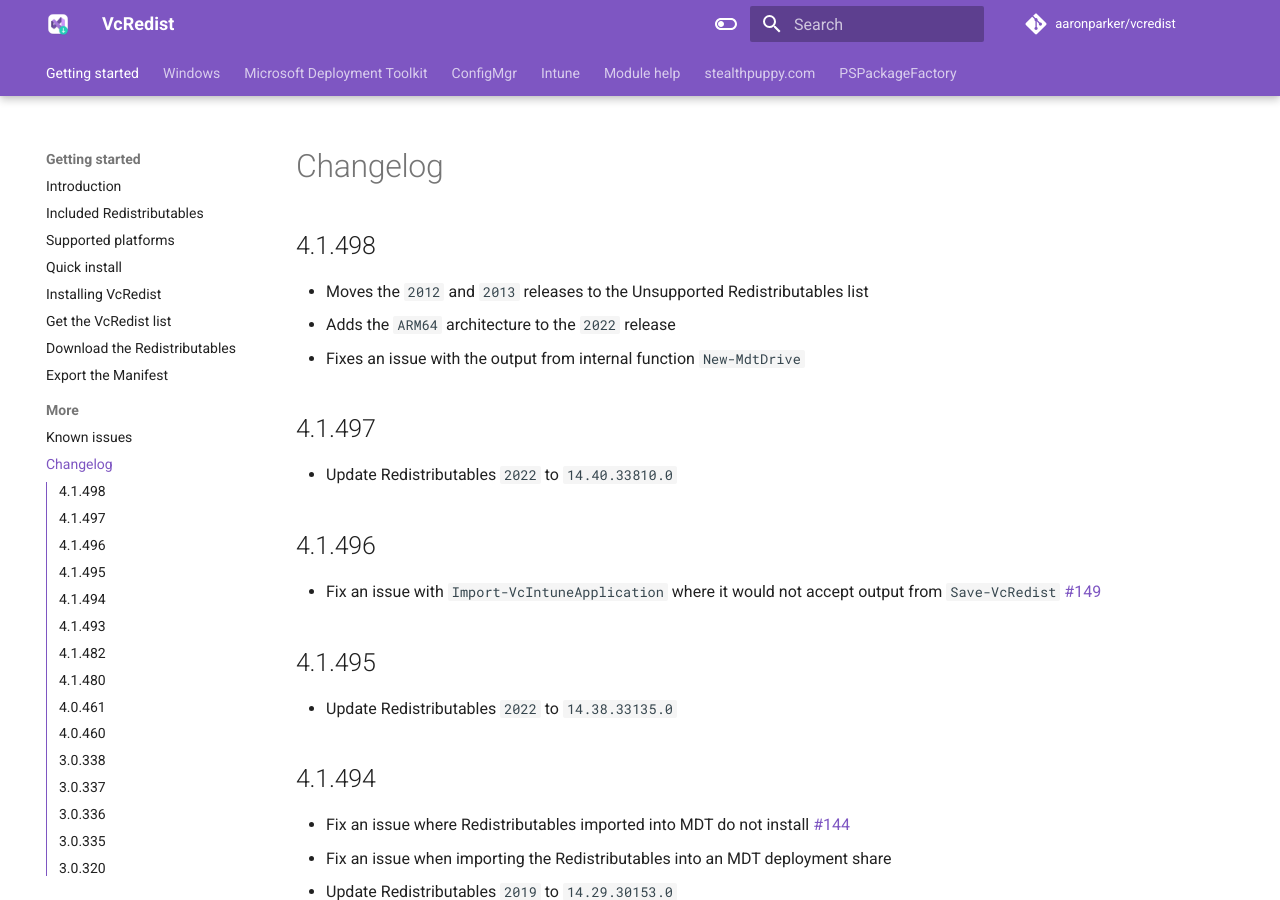
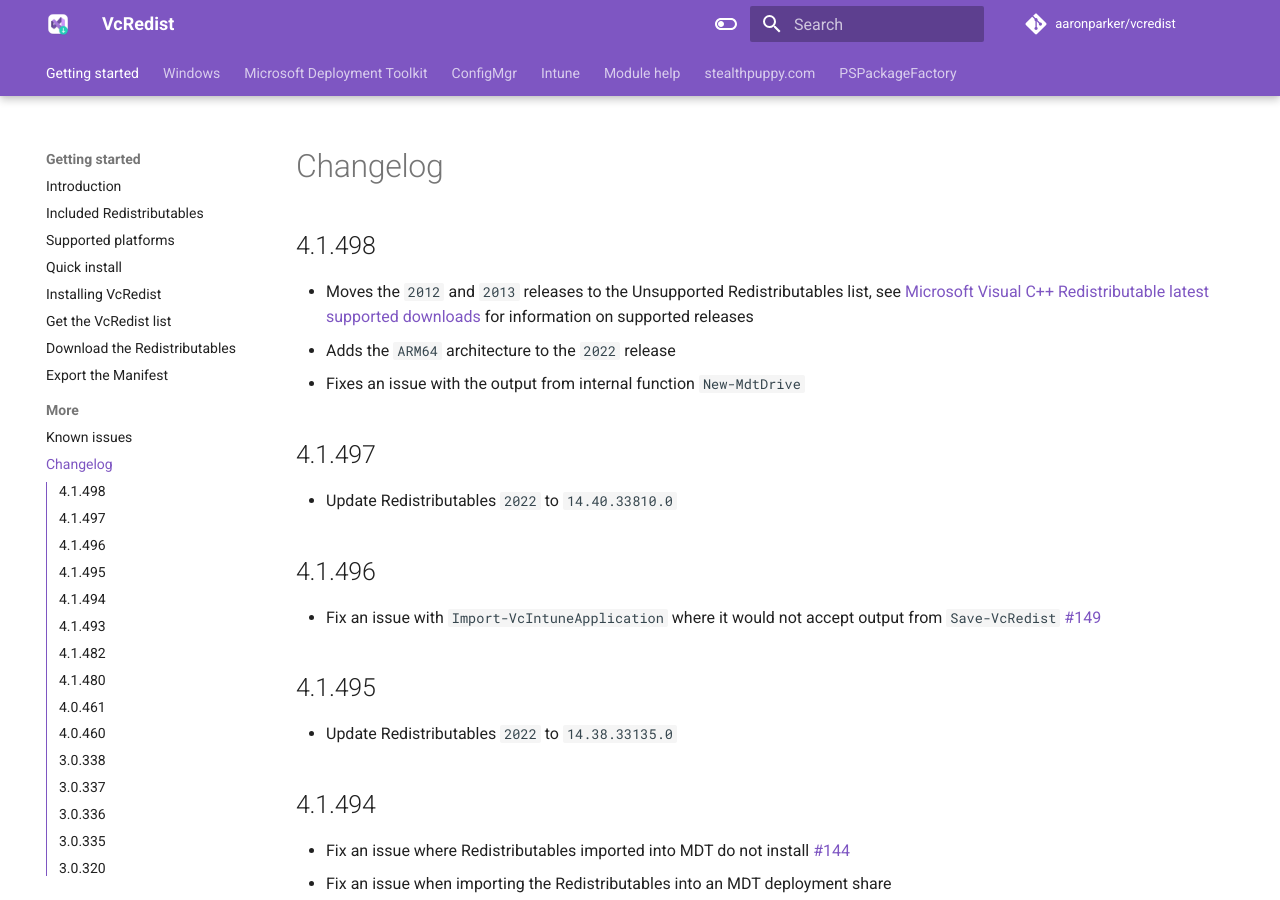
Before and after one commit to aaronparker/vcredist, an MkDocs documentation site: the page built from docs/changelog.md, in a window 1280 px wide and 900 px high. Built offline with MkDocs 1.6.1 and Material for MkDocs 9.7.7, drawn with Linux system fonts in a browser that asks for light colours; comment, search, counter and statistics services are not loaded.

Commit message:
Update changelog.md

```diff
--- a/docs/changelog.md
+++ b/docs/changelog.md
@@ -2,7 +2,7 @@
 
 ## 4.1.498
 
-* Moves the `2012` and `2013` releases to the Unsupported Redistributables list
+* Moves the `2012` and `2013` releases to the Unsupported Redistributables list, see [Microsoft Visual C++ Redistributable latest supported downloads](https://learn.microsoft.com/en-au/cpp/windows/latest-supported-vc-redist?view=msvc-170) for information on supported releases
 * Adds the `ARM64` architecture to the `2022` release
 * Fixes an issue with the output from internal function `New-MdtDrive`
 
```
